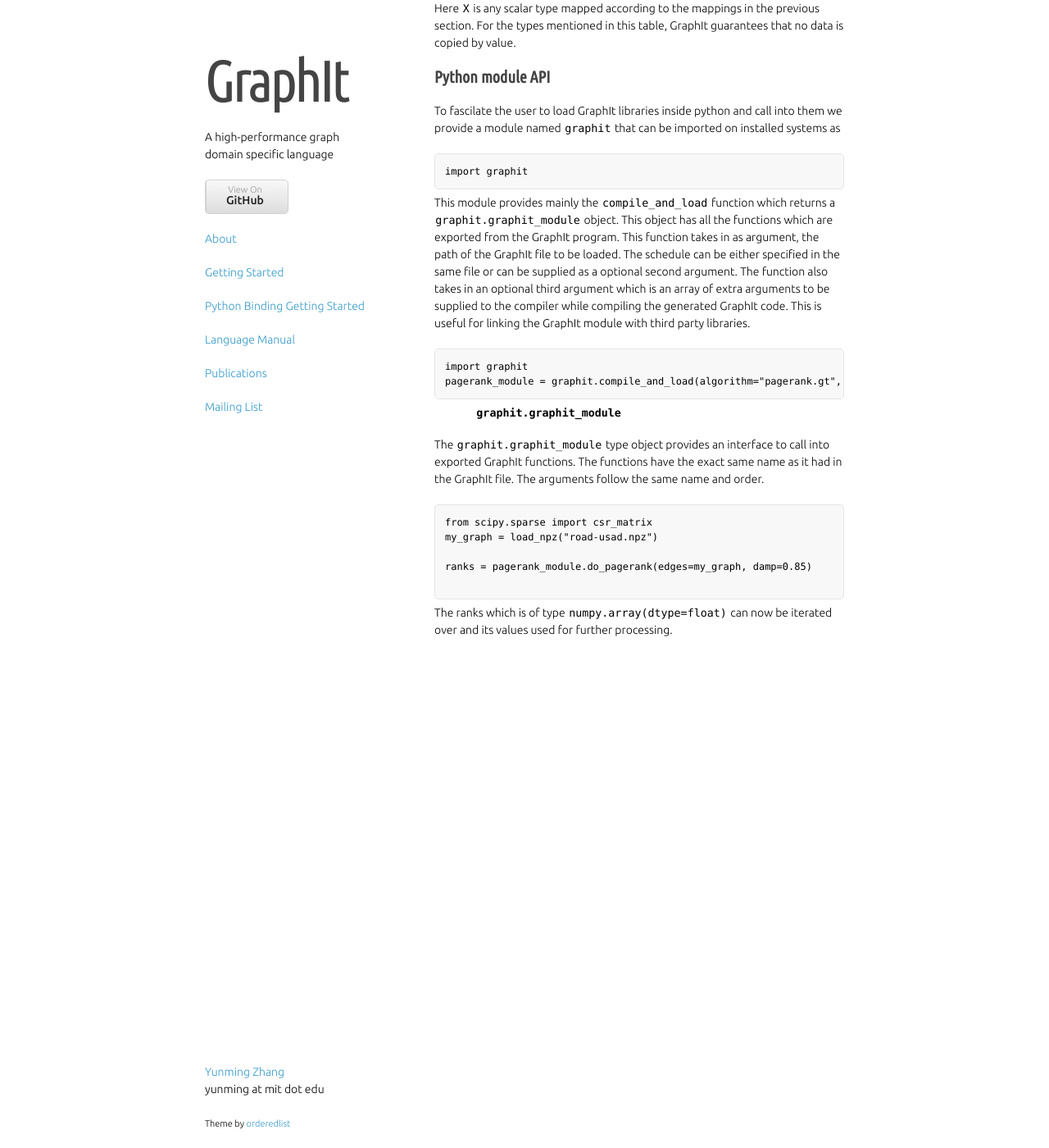
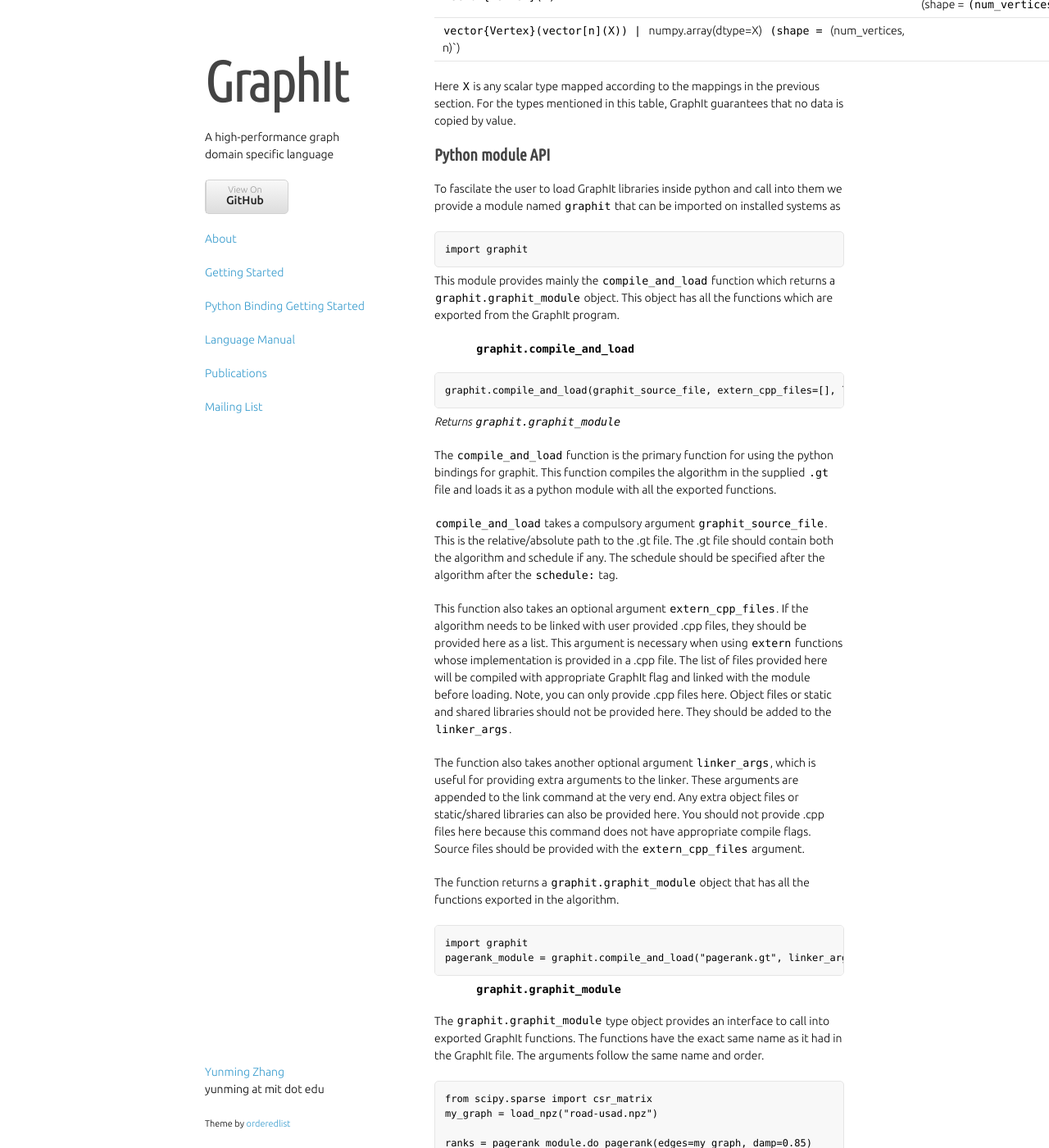
Before and after one commit to yunmingzhang17/yunmingzhang17.github.io, a Jekyll site: the page built from language.md, in a window 1280 px wide and 1400 px high, scrolled down 11323 px. Shown: the whole window at 82% size. Built offline with Jekyll 4.4.1, drawn with Linux system fonts in a browser that asks for light colours; nearby versions of some CDN libraries; some web fonts are replaced; library files that are not in the unit come from our copies; some of the changed text lies outside the part shown.

Commit message:
Added formal documentation for compile_and_load

````diff
--- a/language.md
+++ b/language.md
@@ -456,7 +456,8 @@
 | GraphIt type | python type |
 |--------------|-------------|
 | `edgeset{Edge}` | `scipy.sparse.csr_matrix` |
-| `vector{Veretex}(X)` | `numpy.array(dtype=X)` |
+| `vector{Vertex}(X)` | `numpy.array(dtype=X)` (shape = `(num_vertices)`) |
+| `vector{Vertex}(vector[n](X)) | `numpy.array(dtype=X)` (shape = `(num_vertices, n)`) |
 
 Here `X` is any scalar type mapped according to the mappings in the previous section. For the types mentioned in this table, GraphIt guarantees that no data is copied by value.
 
@@ -469,12 +470,27 @@
 ```
 
 This module provides mainly the `compile_and_load` function which returns a `graphit.graphit_module` object. This object has all the functions which are exported from the GraphIt program.
-This function takes in as argument, the path of the GraphIt file to be loaded. The schedule can be either specified in the same file or can be supplied as a optional second argument.
-The function also takes in an optional third argument which is an array of extra arguments to be supplied to the compiler while compiling the generated GraphIt code. This is useful for linking the GraphIt module with third party libraries.
+
+### `graphit.compile_and_load`
+
+```
+graphit.compile_and_load(graphit_source_file, extern_cpp_files=[], linker_args=[])
+```
+*Returns `graphit.graphit_module`*
+
+The `compile_and_load` function is the primary function for using the python bindings for graphit. This function compiles the algorithm in the supplied `.gt` file and loads it as a python module with all the exported functions.
+
+`compile_and_load` takes a compulsory argument `graphit_source_file`. This is the relative/absolute path to the .gt file. The .gt file should contain both the algorithm and schedule if any. The schedule should be specified after the algorithm after the `schedule:` tag.
+
+This function also takes an optional argument `extern_cpp_files`. If the algorithm needs to be linked with user provided .cpp files, they should be provided here as a list. This argument is necessary when using `extern` functions whose implementation is provided in a .cpp file. The list of files provided here will be compiled with appropriate GraphIt flag and linked with the module before loading. Note, you can only provide .cpp files here. Object files or static and shared libraries should not be provided here. They should be added to the `linker_args`.
+
+The function also takes another optional argument `linker_args`, which is useful for providing extra arguments to the linker. These arguments are appended to the link command at the very end. Any extra object files or static/shared libraries can also be provided here. You should not provide .cpp files here because this command does not have appropriate compile flags. Source files should be provided with the `extern_cpp_files` argument.
+
+The function returns a `graphit.graphit_module` object that has all the functions exported in the algorithm.
 
 ```
 import graphit
-pagerank_module = graphit.compile_and_load(algorithm="pagerank.gt", schedule="pagerank_schedule.gt", args=["-lm"])
+pagerank_module = graphit.compile_and_load("pagerank.gt", linker_args=["-lm"])
 ```
 
 ### `graphit.graphit_module`
````
